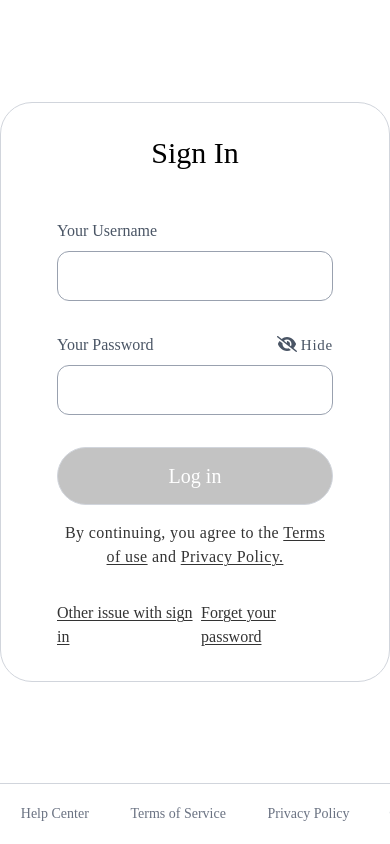
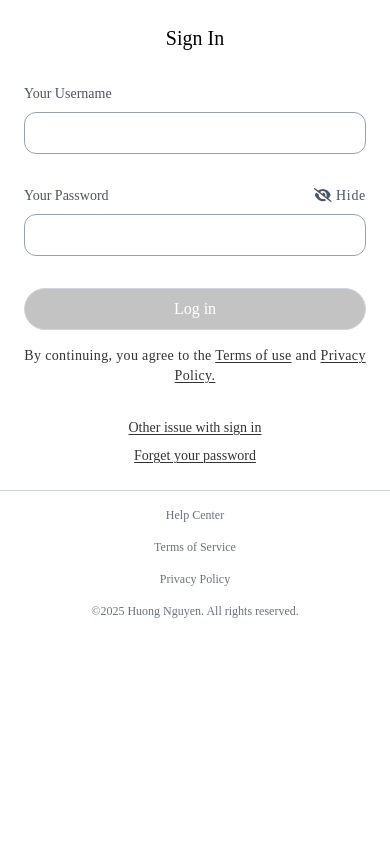
Before and after one commit to chloenth/hospital-management-system, a React (Vite) app: page /login in a window 390 px wide. Built offline with nearby package versions, Linux system fonts and the light colour scheme.

Commit message:
make responsive for login page

```diff
--- a/package.json
+++ b/package.json
@@ -4,7 +4,7 @@
   "version": "0.0.0",
   "type": "module",
   "scripts": {
-    "dev": "vite",
+    "dev": "vite --host",
     "build": "vite build",
     "lint": "eslint .",
     "preview": "vite preview"
--- a/src/index.css
+++ b/src/index.css
@@ -14,15 +14,15 @@
 
 @layer components {
   .footer-link {
-    @apply block px-0.5 py-1 hover:underline hover:underline-offset-2;
+    @apply block px-0.5 py-2 py-1 hover:underline hover:underline-offset-2;
   }
 
   .form-label {
-    @apply text-base block mb-2 mt-8;
+    @apply text-sm sm:text-base block mb-2 mt-8;
   }
 
   .form-input {
-    @apply block border border-gray-400 rounded-xl w-full p-3 outline-none;
+    @apply block border border-gray-400 rounded-xl w-full p-2 sm:p-3 outline-none;
   }
 
   .link-underline {
@@ -30,7 +30,7 @@
   }
 
   .btn {
-    @apply w-full py-3.5 border border-gray-300 rounded-4xl mt-8 text-xl font-medium;
+    @apply w-full py-2 sm:py-3.5 border border-gray-300 rounded-4xl mt-8 text-base sm:text-xl font-medium;
   }
 
   .btn.disabled {
--- a/src/layouts/AuthLayout/AuthLayout.jsx
+++ b/src/layouts/AuthLayout/AuthLayout.jsx
@@ -3,7 +3,7 @@ import Footer from './Footer';
 
 const AuthLayout = ({ children }) => {
   return (
-    <div className='min-h-screen pb-[var(--footer-height)] flex justify-center items-center'>
+    <div className='relative md:h-[100dvh] xl:pt-20 lg:pt-12 md:pt-10 pt-0'>
       {children}
       <Footer />
     </div>
--- a/src/layouts/AuthLayout/Footer.jsx
+++ b/src/layouts/AuthLayout/Footer.jsx
@@ -1,7 +1,7 @@
 const Footer = () => {
   return (
-    <footer className='fixed bottom-0 inset-x-0 border-t border-solid border-gray-300'>
-      <div className='text-sm flex justify-around text-gray-500 items-center w-inner h-[60px] m-auto'>
+    <footer className='md:absolute md:inset-x-0 md:bottom-0 w-full border-t border-solid border-gray-300'>
+      <div className='text-xs sm:text-sm flex flex-col sm:flex-row justify-around text-gray-500 items-center w-full sm:w-inner min-h-[60px] m-auto py-2 sm:py-0'>
         <a href='' className='footer-link'>
           Help Center
         </a>
@@ -11,7 +11,7 @@ const Footer = () => {
         <a href='' className='footer-link'>
           Privacy Policy
         </a>
-        <p>&copy;2025 Huong Nguyen. All rights reserved.</p>
+        <p className='py-2'>&copy;2025 Huong Nguyen. All rights reserved.</p>
       </div>
     </footer>
   );
--- a/src/layouts/PanelLayout/PanelLayout.jsx
+++ b/src/layouts/PanelLayout/PanelLayout.jsx
@@ -1,5 +1,12 @@
+import Sidebar from './Sidebar';
+
 const PanelLayout = () => {
-  return <div>PanelLayout</div>;
+  return (
+    <div>
+      <Sidebar />
+      <div> </div>
+    </div>
+  );
 };
 
 export default PanelLayout;
--- /dev/null
+++ b/src/layouts/PanelLayout/Sidebar.jsx
@@ -0,0 +1,5 @@
+const Sidebar = () => {
+  return <div>Sidebar</div>;
+};
+
+export default Sidebar;
--- a/src/pages/Login.jsx
+++ b/src/pages/Login.jsx
@@ -42,10 +42,10 @@ const Login = () => {
   };
 
   return (
-    <div className='w-inner'>
-      <div className='border border-gray-300 rounded-4xl px-14 py-8'>
-        <h3 className='text-3xl text-center font-medium'>Sign In</h3>
-        <form className='text-gray-600 mt-12' onSubmit={handleSubmit}>
+    <div className='w-full md:w-[650px] mx-auto'>
+      <div className='h-min xl:border xl:border-gray-300 xl:rounded-4xl px-6 sm:px-16 md:px-14 py-6 sm:py-8'>
+        <h3 className='text-xl sm:text-3xl text-center font-medium'>Sign In</h3>
+        <form className='text-gray-600 mt-1 sm:mt-12' onSubmit={handleSubmit}>
           <label htmlFor='username' className='form-label'>
             Your Username
           </label>
@@ -66,7 +66,9 @@ const Login = () => {
               onClick={() => setShowPassword(!showPassword)}
             >
               <FontAwesomeIcon icon={faEyeSlash} />
-              <span className='text-[15px] ml-1 tracking-wider'>Hide</span>
+              <span className='text-sm sm:text-[15px] ml-1 tracking-wider'>
+                Hide
+              </span>
             </button>
           </label>
           <input
@@ -86,7 +88,7 @@ const Login = () => {
             Log in
           </button>
         </form>
-        <p className='text-base tracking-wide text-center mt-4 text-[#333]'>
+        <p className='text-sm sm:text-base tracking-wide text-center mt-4 text-[#333]'>
           By continuing, you agree to the{' '}
           <a href='' className='link-underline'>
             Terms of use
@@ -96,8 +98,8 @@ const Login = () => {
             Privacy Policy.
           </a>
         </p>
-        <div className='mt-8 flex justify-between text-[#333]'>
-          <a href='' className='link-underline'>
+        <div className='text-sm sm:text-base mt-6 sm:mt-8 flex flex-col sm:flex-row items-center justify-between text-[#333]'>
+          <a href='' className='link-underline py-2'>
             Other issue with sign in
           </a>
           <a href='' className='link-underline'>
```
